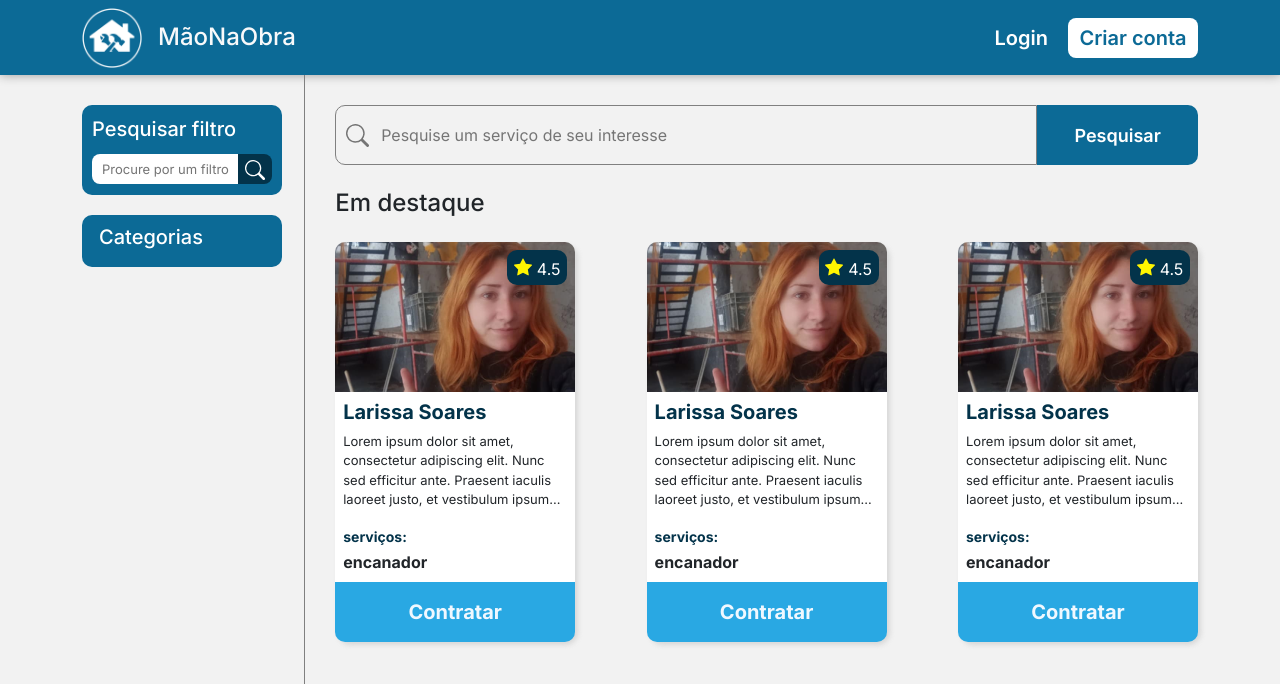
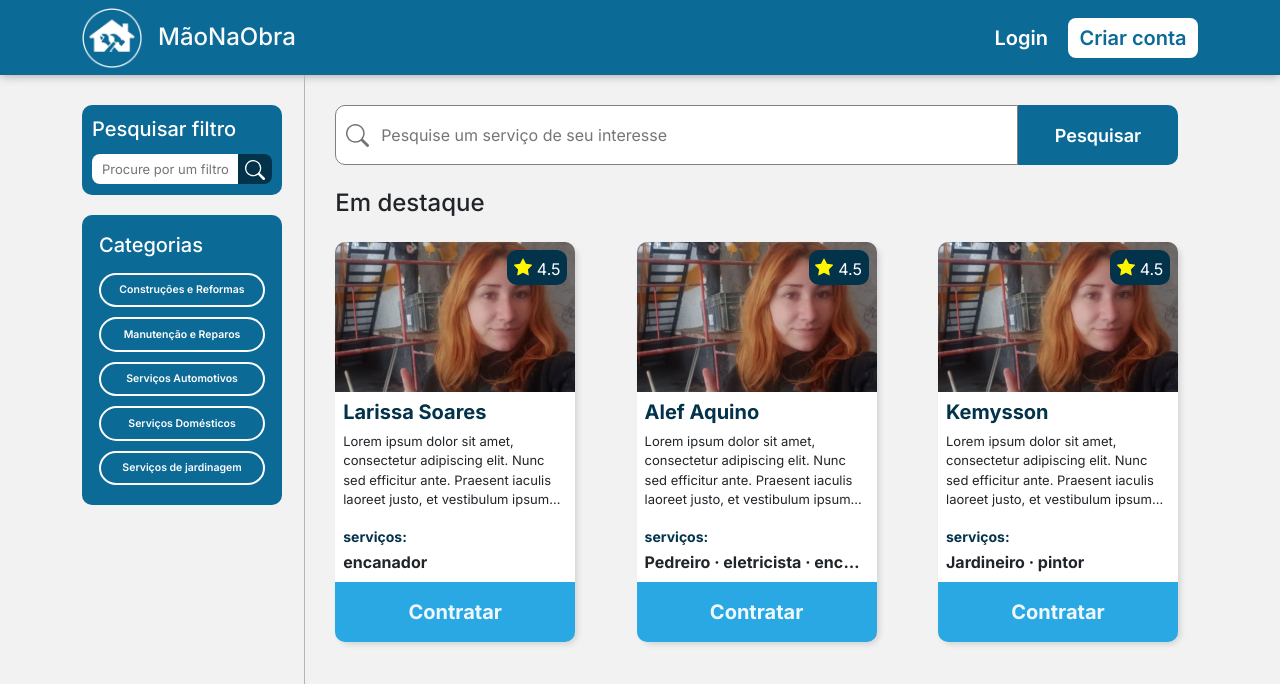
Before and after one commit to MaoNaObraa/MaoNaObra, a React (Vite) app: page / in a window 1280 px wide. Shown: the top 684 px of the page. Built offline with nearby package versions, Linux system fonts and the light colour scheme.

Commit message:
feat: creation home screen

```diff
--- a/src/components/cards-PrestadorServico/CardsPrestadorServico.jsx
+++ b/src/components/cards-PrestadorServico/CardsPrestadorServico.jsx
@@ -3,11 +3,13 @@ import fotoExemple from '/foto.png'
 
 const CardsPrestadorServico = () => {
     return (
+        <>
         <div className="d-flex justify-content-between">
             <PrestadorServico foto={fotoExemple} nome="Larissa Soares" descricao="Lorem ipsum dolor sit amet, consectetur adipiscing elit. Nunc sed efficitur ante. Praesent iaculis laoreet justo, et vestibulum ipsum consectetur." servicos={["encanador"]} avaliacao="4.5" />
-            <PrestadorServico foto={fotoExemple} nome="Larissa Soares" descricao="Lorem ipsum dolor sit amet, consectetur adipiscing elit. Nunc sed efficitur ante. Praesent iaculis laoreet justo, et vestibulum ipsum consectetur." servicos={["encanador"]} avaliacao="4.5" />
-            <PrestadorServico foto={fotoExemple} nome="Larissa Soares" descricao="Lorem ipsum dolor sit amet, consectetur adipiscing elit. Nunc sed efficitur ante. Praesent iaculis laoreet justo, et vestibulum ipsum consectetur." servicos={["encanador"]} avaliacao="4.5" />
+            <PrestadorServico foto={fotoExemple} nome="Alef Aquino" descricao="Lorem ipsum dolor sit amet, consectetur adipiscing elit. Nunc sed efficitur ante. Praesent iaculis laoreet justo, et vestibulum ipsum consectetur." servicos={["Pedreiro", "eletricista", "encanador"]} avaliacao="4.5" />
+            <PrestadorServico foto={fotoExemple} nome="Kemysson" descricao="Lorem ipsum dolor sit amet, consectetur adipiscing elit. Nunc sed efficitur ante. Praesent iaculis laoreet justo, et vestibulum ipsum consectetur." servicos={["Jardineiro", "pintor"]} avaliacao="4.5" />
         </div>
+        </>
     );
 }
 
--- a/src/components/categories-filter/categories/Categories.css
+++ b/src/components/categories-filter/categories/Categories.css
@@ -9,4 +9,5 @@
     align-items: start;
     width: 200px;
     margin-top: 20px;
+    height: 290px;
 }
--- a/src/components/categories-filter/categories/Categories.jsx
+++ b/src/components/categories-filter/categories/Categories.jsx
@@ -1,37 +1,15 @@
+import SelectCategorie from '../../selectCategorie/selectCategorie';
 import './Categories.css'
 
 const Categories = () => {
     return (
         <div className="categorias">
-            <h5>Categorias</h5>
-
-
-
-            {/* <div class="categoria">
-                <div class="categoria-title">
-                    Construções e Reformas
-                </div>
-            </div>
-            <div class="categoria">
-                <div class="categoria-title">
-                    Manutenção e Reparos
-                </div>
-            </div>
-            <div class="categoria">
-                <div class="categoria-title">
-                    Serviços Automotivos
-                </div>
-            </div>
-            <div class="categoria">
-                <div class="categoria-title">
-                    Serviços Domésticos
-                </div>
-            </div>
-            <div class="categoria">
-                <div class="categoria-title">
-                    Serviços de jardinagem
-                </div>
-            </div> */}
+            <h5 className='mb-3 mt-2'>Categorias</h5>
+            <SelectCategorie id="construcoesreformas" nomeCategoria="Construções e Reformas" value="construcoesreformas"/>
+            <SelectCategorie id="manutencaoreparos" nomeCategoria="Manutenção e Reparos" value="construcoesreformas"/>
+            <SelectCategorie id="servicosautomotivos" nomeCategoria="Serviços Automotivos" value="construcoesreformas"/>
+            <SelectCategorie id="servicosdomesticos" nomeCategoria="Serviços Domésticos" value="construcoesreformas"/>
+            <SelectCategorie id="servicosjardinagem" nomeCategoria="Serviços de jardinagem" value="construcoesreformas"/>
         </div>
     );
 }
--- a/src/components/categories-filter/filter/FilterSearch.jsx
+++ b/src/components/categories-filter/filter/FilterSearch.jsx
@@ -2,12 +2,12 @@ import './FilterSearch.css'
 
 const FilterSearch = () => {
     return (
-        <div class="caixa-pesquisa">
+        <div className="caixa-pesquisa">
             <h5>Pesquisar filtro</h5>
-            <div class="procurar-input">
-                <input type="text" class="pesquisa" id="campoPesquisa" name="Pesquisa" placeholder="Procure por um filtro" />
-                <button class="lupa">
-                    <svg xmlns="http://www.w3.org/2000/svg" width="20" height="20" fill="#FFF" class="bi bi-search" viewBox="0 0 16 16">
+            <div className="procurar-input">
+                <input type="text" className="pesquisa" id="campoPesquisa" name="Pesquisa" placeholder="Procure por um filtro" />
+                <button className="lupa">
+                    <svg xmlns="http://www.w3.org/2000/svg" width="20" height="20" fill="#FFF" className="bi bi-search" viewBox="0 0 16 16">
                         <path d="M11.742 10.344a6.5 6.5 0 1 0-1.397 1.398h-.001c.03.04.062.078.098.115l3.85 3.85a1 1 0 0 0 1.415-1.414l-3.85-3.85a1.007 1.007 0 0 0-.115-.1zM12 6.5a5.5 5.5 0 1 1-11 0 5.5 5.5 0 0 1 11 0z" />
                     </svg>
                 </button>
--- a/src/components/selectCategorie/selectCategorie.css
+++ b/src/components/selectCategorie/selectCategorie.css
@@ -0,0 +1,38 @@
+.categoria label{
+    cursor: pointer;
+}
+
+.categoria{
+    width: 100%;
+    font-size: 10.5px;
+    font-weight: 600;
+    border-radius: 20px;
+    color: white;
+    padding: 5px 0px 5px 0px;
+    border: 2px solid white;
+    height: 35px;
+    text-align: left;
+    display: flex;
+    margin-bottom: 10px;
+    justify-content: center;
+    align-items: center;
+    cursor: pointer;
+    padding:  4px 17px;
+    transition: all 0.3s ease-in-out;
+    cursor: pointer;
+}
+
+.input-categoria{
+    display: none;
+}
+
+.input-categoria:checked + label{
+    color: var(--color-principal);
+    background-color: white;
+}
+
+.categoria:hover{
+    background-color:white;
+    color: var(--color-principal);
+
+}
--- a/src/components/selectCategorie/selectCategorie.jsx
+++ b/src/components/selectCategorie/selectCategorie.jsx
@@ -1,10 +1,13 @@
-const selectCategorie = () => {
+import "./SelectCategorie.css"
+
+const SelectCategorie = ({ nomeCategoria, id, value }) => {
+
     return (
-        <div className='categoria mt-1'>
-                <label htmlFor="construcoesReformas">Construções e Reformas</label>
-                <input type="radio" name="categoria" id="construcoesReformas" value="construcoesReformas" className='hidden'/>
-        </div>
-     );
+        <>
+            <input type="radio" name="categoria" id={id} value={value} className='input-categoria' />
+            <label htmlFor={id} className="label-categoria categoria">{nomeCategoria}</label>
+        </>
+    );
 }
 
-export default selectCategorie;
+export default SelectCategorie;
--- a/src/pages/Home/Home.css
+++ b/src/pages/Home/Home.css
@@ -1,24 +1,49 @@
-#home-box{
+#home-box {
     height: 87.5vh;
+    overflow: hidden;
 }
 
-#categories-box{
-    border-right: 1px solid gray;
+#categories-box {
+    border-right: 1px solid rgb(180, 180, 180);
     height: 100%;
     width: 20%;
     padding-top: 30px;
 }
 
-#principal-box-home{
+#principal-box-home {
     width: 80%;
-    padding: 30px 0 0 30px;
+    padding: 30px 20px 0 30px;
+    overflow-y: auto;
 }
 
-#pesquisar-box{
+#principal-box-home::-webkit-scrollbar {
+    width: 8px;
+    background-color: #F0F0F0;
+}
+
+#principal-box-home::-webkit-scrollbar-track {
+    background-color: rgba(224, 224, 224, 0.575);
+}
+
+#principal-box-home::-webkit-scrollbar-thumb {
+    background-color: #29A8E3;
+    border-radius: 10px;
+    transition: all 0.3s ease;
+}
+
+#principal-box-home:hover::-webkit-scrollbar-thumb {
+    background-color: #29A8E3;
+}
+
+#principal-box-home::-webkit-scrollbar-thumb {
+    background-color: transparent;
+}
+
+#pesquisar-box {
     width: 100%;
 }
 
-#pesquisar-input{
+#pesquisar-input {
     width: 100%;
     height: 60px;
     padding: 0 45px;
@@ -26,9 +51,10 @@
     border-radius: 10px 0 0 10px;
     background: url('/lupa.svg') center left 10px no-repeat;
     background-size: 23px;
+    background-color: white;
 }
 
-#pesquisar-button{
+#pesquisar-button {
     border-radius: 0 10px 10px 0;
     width: 200px;
     border: 0;
@@ -39,7 +65,7 @@
     transition: all 400ms;
 }
 
-#pesquisar-button:hover{
+#pesquisar-button:hover {
     filter: brightness(0.9);
     box-shadow: 3px 3px 5px rgba(165, 165, 165, 0.315);
 }
--- a/src/pages/Home/Home.jsx
+++ b/src/pages/Home/Home.jsx
@@ -11,7 +11,7 @@ const Home = () => {
                 <Categories />
             </div>
 
-            <div id='principal-box-home'>
+            <div id='principal-box-home' className='pb-3'>
                 <div className='d-flex' id='pesquisar-box'>
                     <input type="text" placeholder='Pesquise um serviço de seu interesse' id='pesquisar-input'/>
                     <button id='pesquisar-button'>Pesquisar</button>
```
